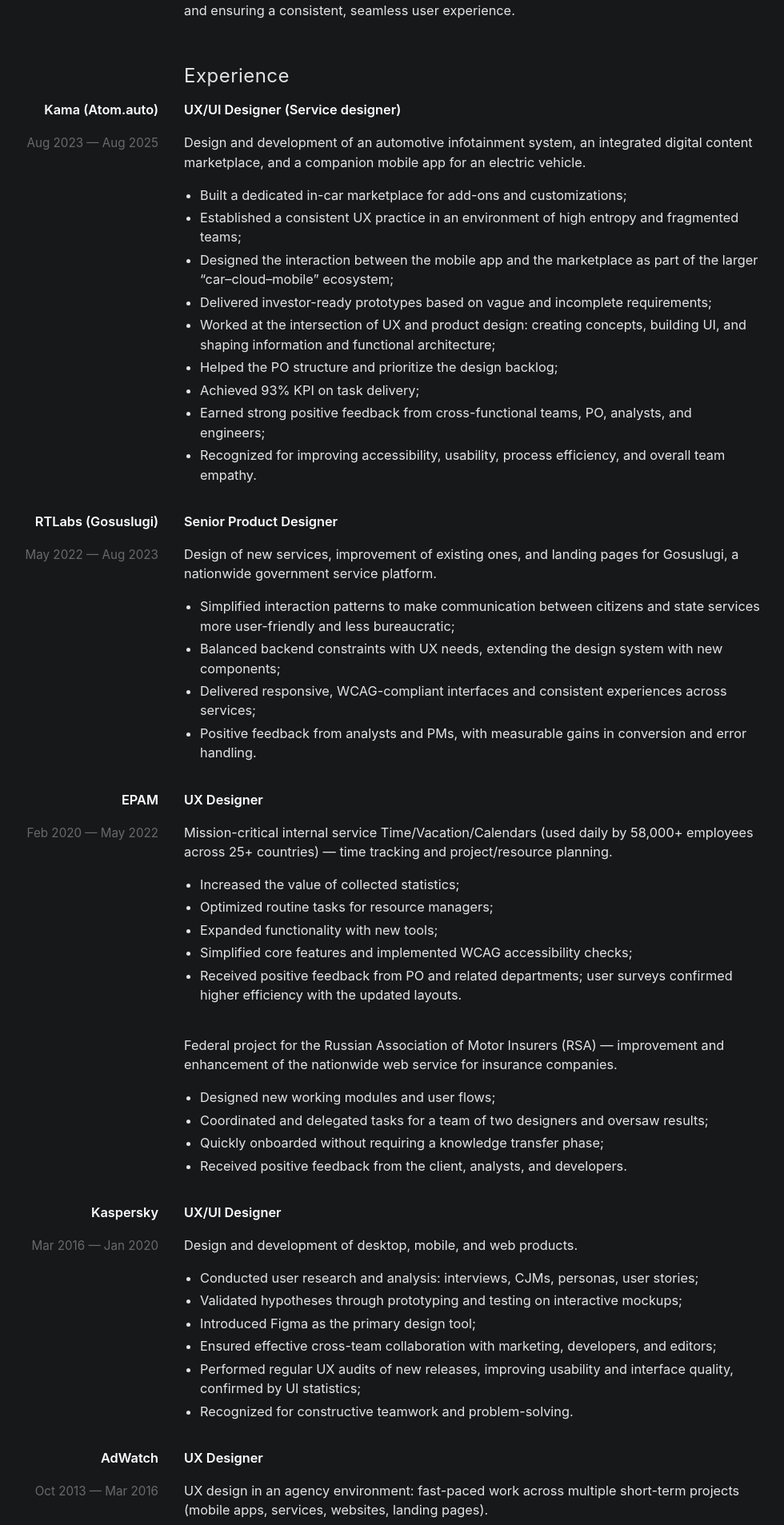
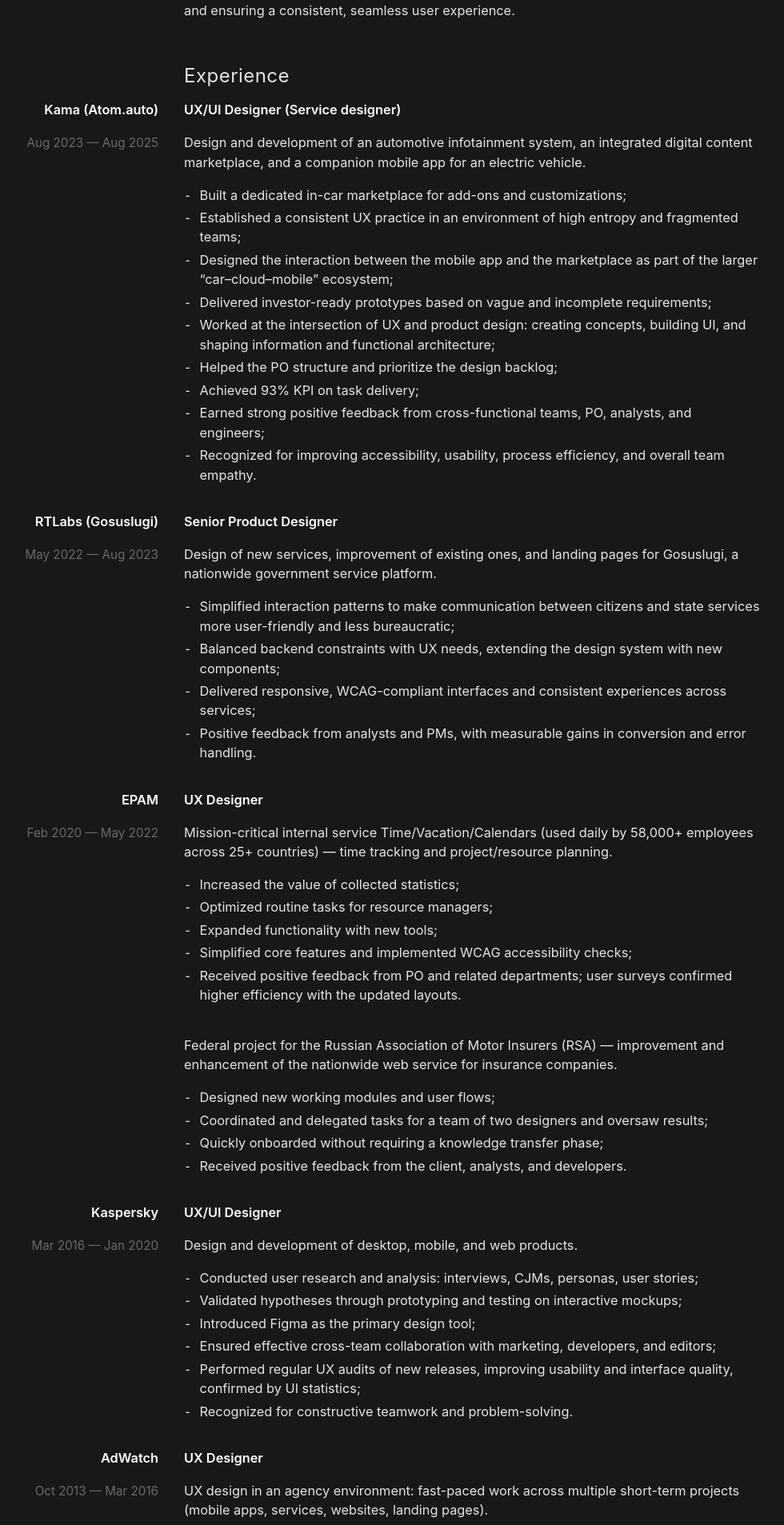
Before and after one commit to uxiscool/experience, a Jekyll site: the page built from cv.md, in a window 1280 px wide. Shown: the part 553-2460 px from the top of the page at 80% size, without its empty margins (50-1030 px from the left). Built offline with Jekyll 4.4.1, drawn with Linux system fonts in a browser that asks for light colours.

Commit message:
Add files via upload

```diff
--- a/css/main.css
+++ b/css/main.css
@@ -1135,3 +1135,20 @@
   margin-right: 8px;    /* сохраняем отступ справа */
   vertical-align: middle;
 }
+
+.cv-bullets{
+  list-style: none;       /* убираем стандартные точки */
+  margin: 0;
+  padding: 0 0 18px 0;    /* снизу оставляем как было */
+}
+.cv-bullets li{
+  position: relative;
+  margin: 4px 0;
+  padding-left: 1.2em;    /* отступ для чёрточки */
+}
+.cv-bullets li::before{
+  content: "\2043";           /* маркер — длинное тире */
+  position: absolute;
+  left: 0;
+  color: inherit;         /* цвет такой же, как у текста */
+}
```
